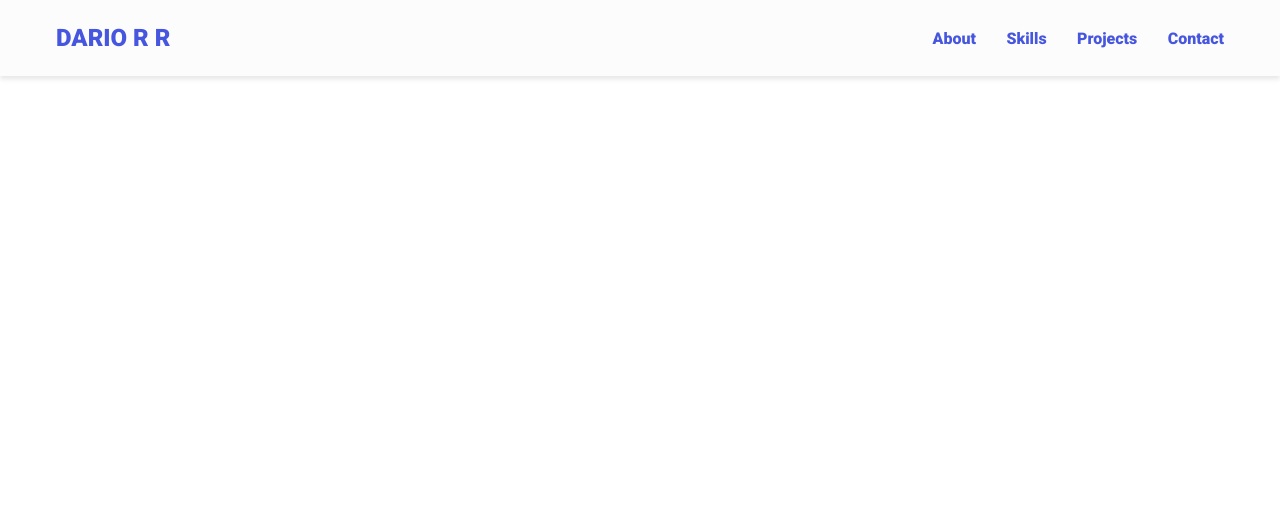
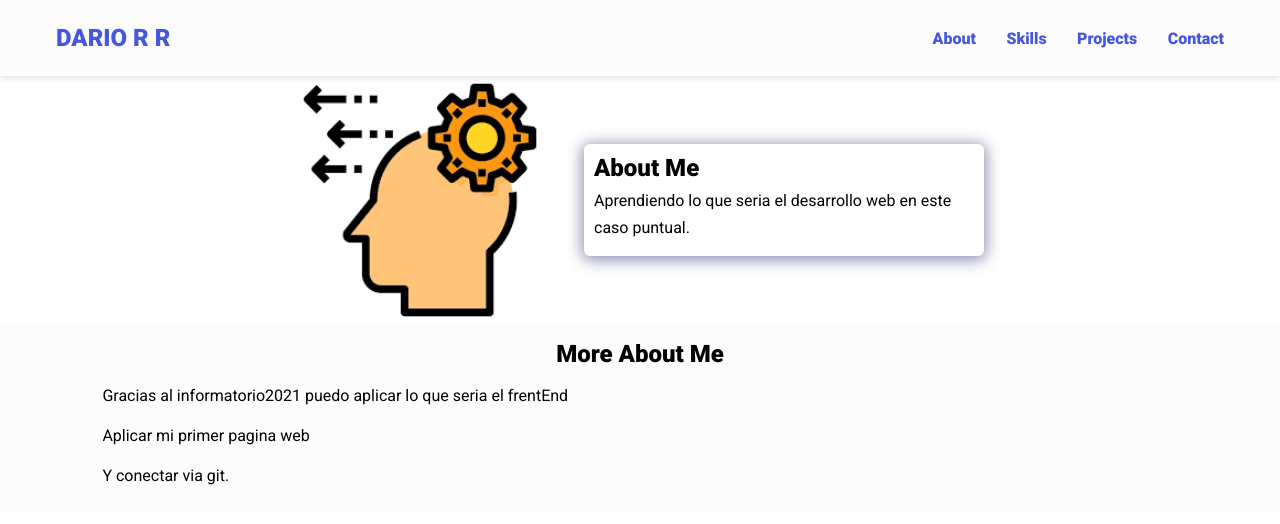
Before and after one commit to drr2021/drr2021.github.io, a plain HTML site: page index.html in a window 1280 px wide. Drawn offline with nearby package versions, Linux system fonts and the light colour scheme.

Commit message:
terminar la seccion about

```diff
--- a/assets/css/style.css
+++ b/assets/css/style.css
@@ -78,11 +78,54 @@ nav {
   nav ul li {
     font-weight: var(--bold-font);
   }
-  .burger-menu {
+.burger-menu {
     color: var(--primary-color);
     font-size: 2rem;
-    border: 0;
+    border: 3;
     background-color: transparent;
     cursor: pointer;
     display: none;
-  }
+}
+.hero {
+    display: flex;
+    align-items: center;
+    justify-content: center;
+    gap: 2.5rem;
+    max-width: 68.75rem;
+    margin: auto;
+}
+.hero img {
+    height: 15.5rem;
+    width: 15.5rem;
+}
+
+.bio {
+    width: 25rem;
+    padding: 0.625rem;
+    border-radius: 6px;
+    box-shadow: 0px 2px 15px 2px var(--primary-shadow);
+}
+
+.bio h1 {
+    margin-bottom: var(--bottom-margin);
+}
+
+.bio p {
+    line-height: var(--line-height);
+    padding: 0.3rem 0;
+}
+
+.more-about {
+  background-color: var(--bg-color);
+  padding: 1rem 6rem;
+}
+
+.more-about h2 {
+  margin-bottom: var(--bottom-margin);
+  text-align: center;
+}
+
+.more-about p {
+  line-height: var(--line-height);
+  padding: 0.4rem;
+}
--- a/index.html
+++ b/index.html
@@ -36,8 +36,34 @@
    </nav>
 
    <!--Hero Sextion-->
+   <section class="hero" id="about">
+    <img
+      src="assets/img/images.png"
+      alt="Viendo"
+      loading="lazy"
+      class="hero-img"
+    />
+    <div class="bio animate__animated animate__shakeX">
+      <h2 class="bio-title">About Me</h2>
+      <p class="bio-text">
+       Aprendiendo lo que seria el desarrollo web en este caso puntual.
+      </p>
+    </div>
+    </section>
 
    <!--Moer about-->
+   <section class="more-about">
+    <h2>More About Me</h2>
+    <p>
+      Gracias al informatorio2021 puedo aplicar lo que seria el frentEnd
+    </p>
+    <p>
+      Aplicar mi primer pagina web
+    </p>
+    <p>
+      Y conectar via git.
+    </p>
+    </section>
 
    <!--Skill section-->
 
```
Also changed, not shown: assets/img/images.png (added).
